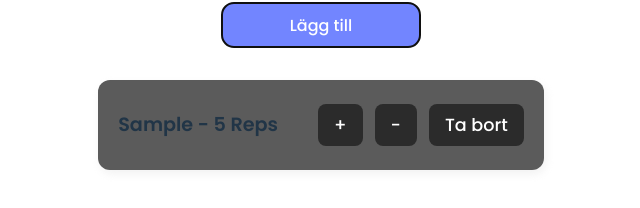
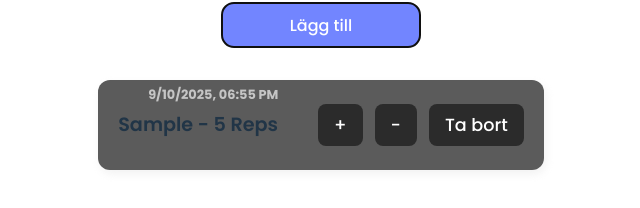
Before and after one commit to VictorSundberg1/workout-app-v2, a React (Vite) app: page / in a window 1280 px wide. Both pictures are taken after typing "Sample", "5" into the empty fields and a click on the button "Lägg till". Shown: the part 454-662 px from the top of the page, without its empty margins (319-959 px from the left). Built offline with nearby package versions, Linux system fonts and the light colour scheme.

Commit message:
Lagt till datum och tidstämpel för varje entry av exercise

```diff
--- a/src/App.css
+++ b/src/App.css
@@ -60,6 +60,15 @@
 	border-radius: 12px;
 	background-color: rgb(91, 91, 91);
 	box-shadow: 2px 4px 8px rgba(222, 222, 222, 0.4);
+	position: relative;
+}
+
+.display-list .date-string {
+	position: absolute;
+	top: -25px;
+	left: 50px;
+	color: #e0e0e0;
+	opacity: 0.8;
 }
 
 .card-info {
--- a/src/App.jsx
+++ b/src/App.jsx
@@ -17,8 +17,16 @@ function App() {
 	const totalReps = exercises.reduce((sum, ex) => sum + ex.reps, 0);
 
 	const addExercise = (name, reps) => {
+		const date = new Date().toLocaleString([], {
+			year: 'numeric',
+			month: 'numeric',
+			day: 'numeric',
+			hour: '2-digit',
+			minute: '2-digit',
+		});
+
 		// Spred operator (...) används för att skapa en ny array med allt det gamla + det nya för att uppdatera komponenten
-		setExercises([...exercises, { name, reps: Number(reps) }]);
+		setExercises([...exercises, { name, reps: Number(reps), date }]);
 	};
 
 	const removeExercise = (index) => {
--- a/src/components/DisplayComponent.jsx
+++ b/src/components/DisplayComponent.jsx
@@ -8,6 +8,7 @@ function DisplayComponent({
 		<ul className="display-list">
 			{exercises.map((ex, i) => (
 				<li key={i}>
+					<h6 className="date-string">{ex.date}</h6>
 					<span className="cardd-info">
 						{ex.name} - {ex.reps} Reps
 					</span>
```
